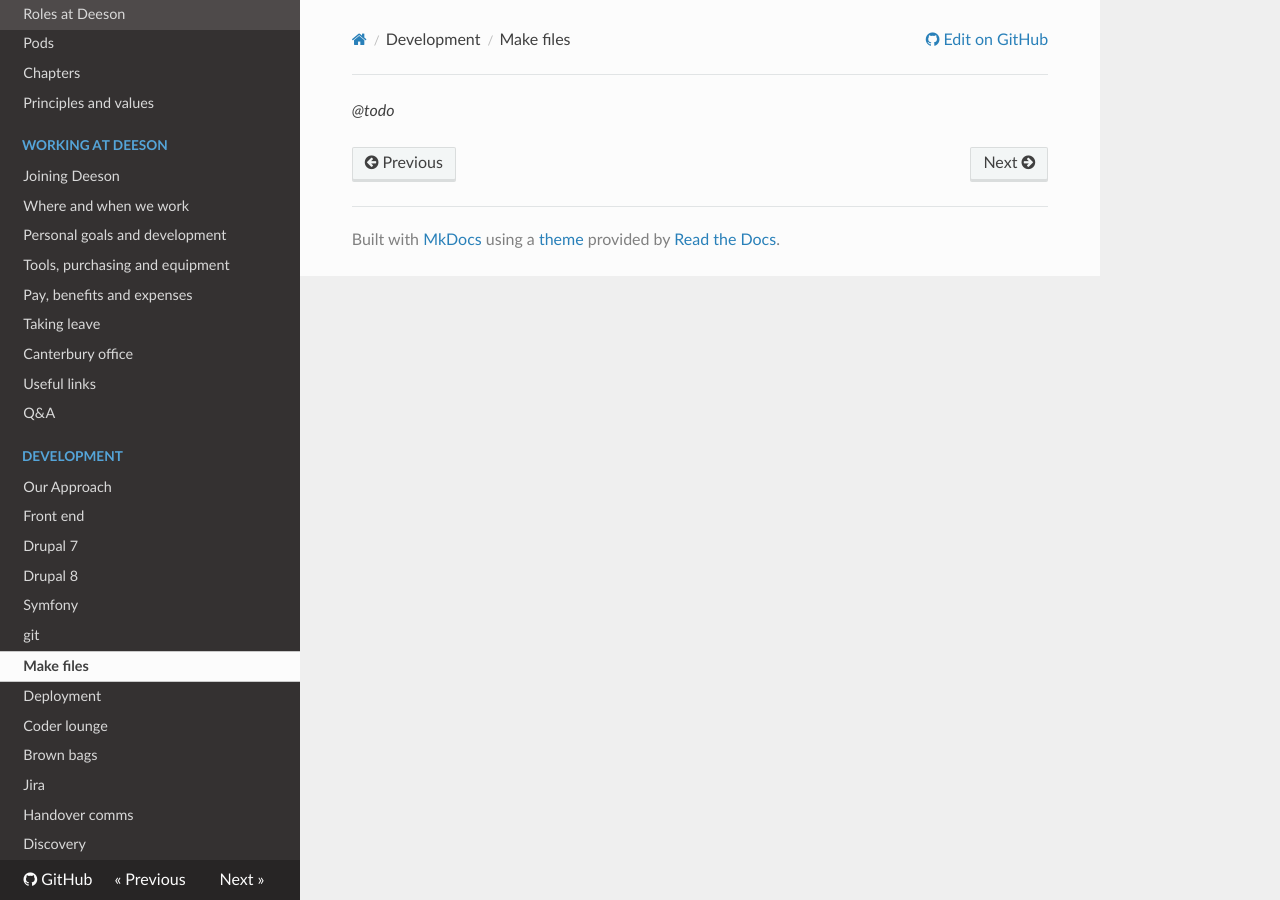
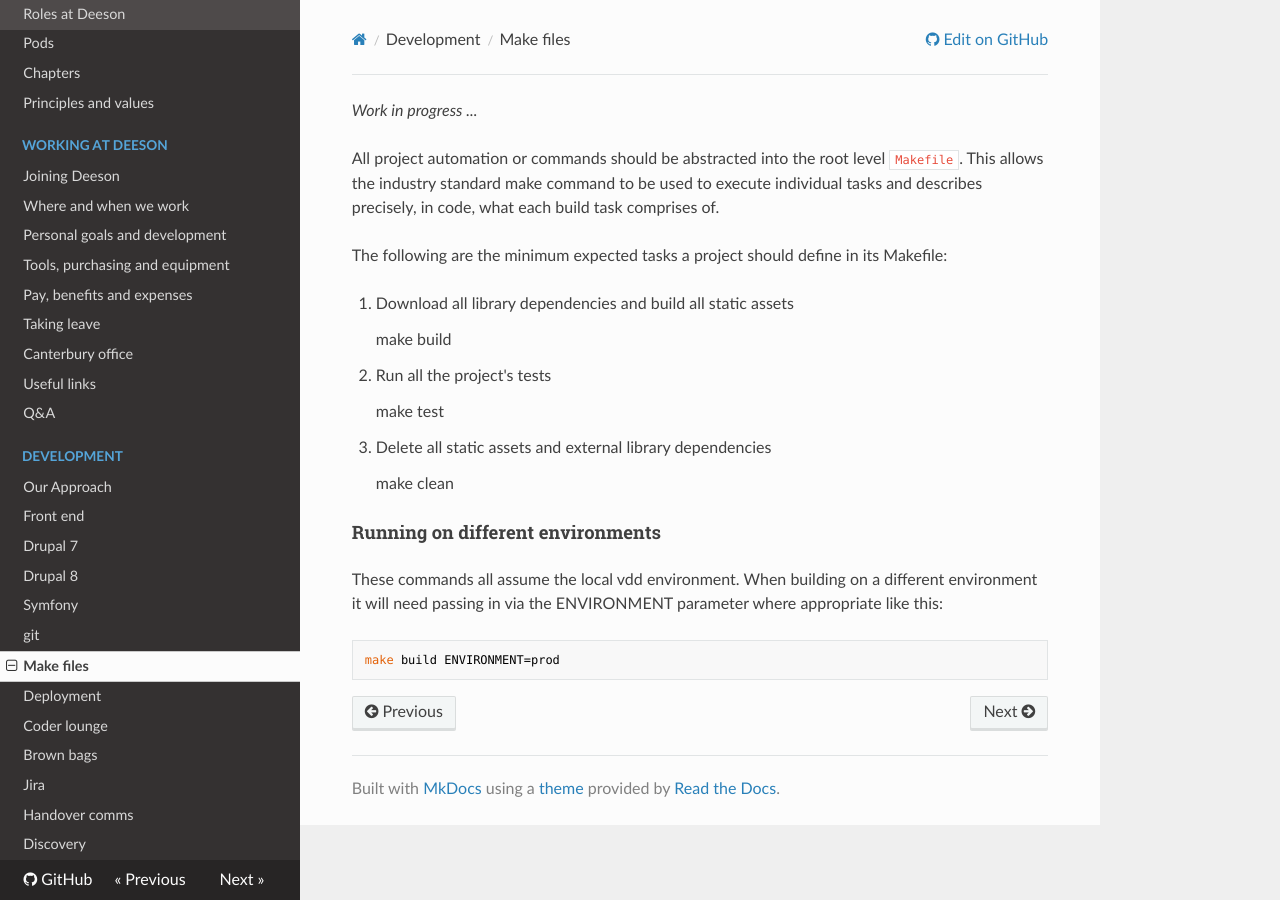
Before and after one commit to teamdeeson/codex, an MkDocs documentation site: the page built from docs/development/makefiles.md, in a window 1280 px wide. Built offline with MkDocs 1.6.1, drawn with Linux system fonts in a browser that asks for light colours; nearby versions of some CDN libraries; old or Windows-style settings are respelled for this version of MkDocs.

Commit message:
Added vague Makefile details

```diff
--- a/docs/development/makefiles.md
+++ b/docs/development/makefiles.md
@@ -1 +1,26 @@
-_@todo_
+_Work in progress ..._
+
+All project automation or commands should be abstracted into the root level `Makefile`. This allows the
+industry standard make command to be used to execute individual tasks and describes precisely, in code,
+what each build task comprises of.
+
+The following are the minimum expected tasks a project should define in its Makefile:
+
+1. Download all library dependencies and build all static assets
+
+    make build
+
+2. Run all the project's tests
+
+    make test
+
+3. Delete all static assets and external library dependencies
+
+    make clean
+
+#### Running on different environments
+
+These commands all assume the local vdd environment. When building on a different environment it will need passing in
+via the ENVIRONMENT parameter where appropriate like this:
+
+    make build ENVIRONMENT=prod
```
